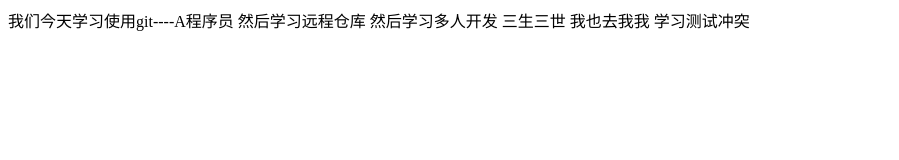
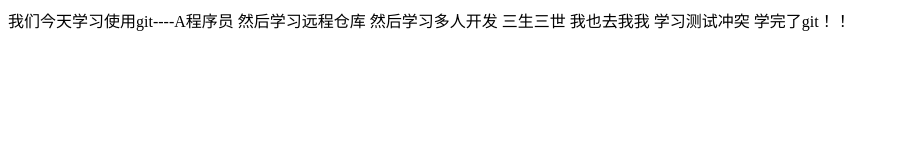
Before and after one commit to lonelybite/git-demo2, a plain HTML site: page index.html in a window 1280 px wide. Shown: the whole page, without its empty margins (0-899 px from the left). Drawn offline with Linux system fonts and the light colour scheme.

Commit message:
学完了git

```diff
--- a/index.html
+++ b/index.html
@@ -18,6 +18,7 @@
 
     学习测试冲突
 
+    学完了git！！
 </body>
 
 </html>
```
